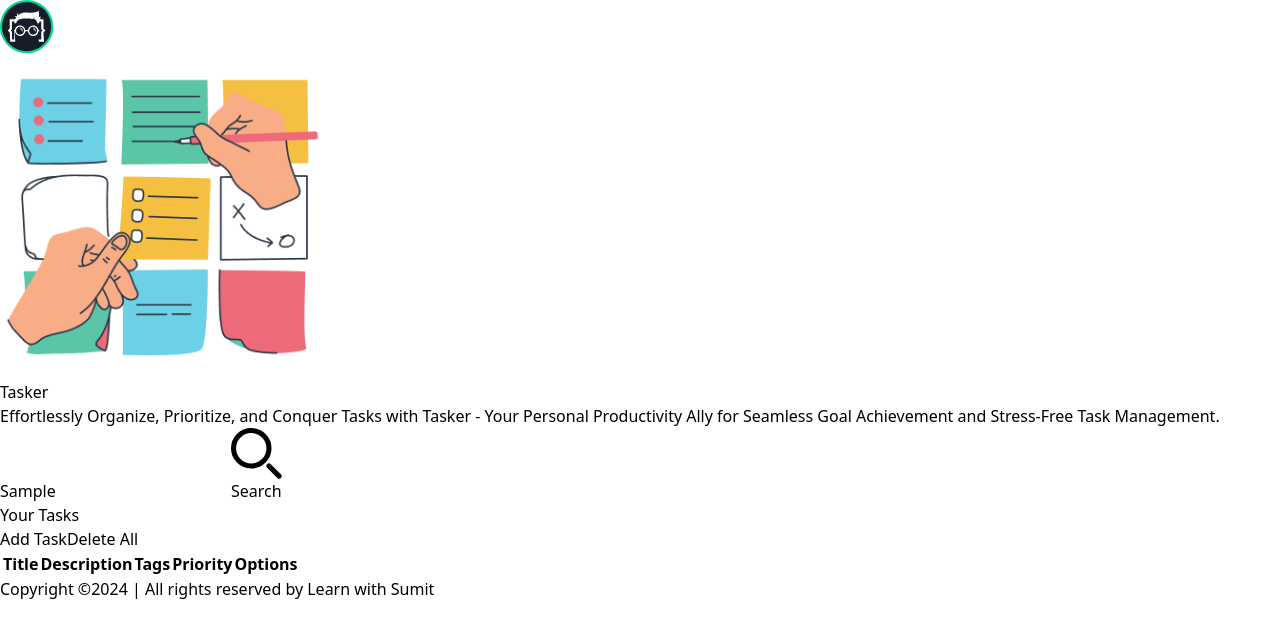
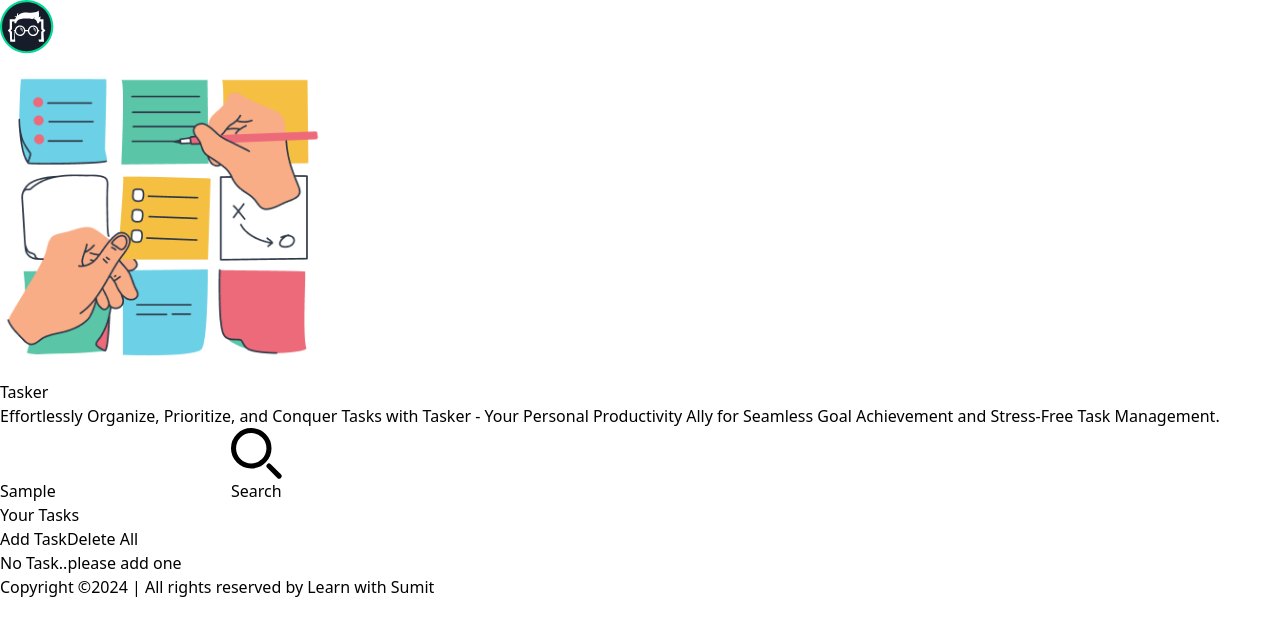
Before and after one commit to developermehedi99/module-2partise, a React (Vite) app: page / in a window 1280 px wide. Both pictures are taken after typing "Sample" into the empty fields and a click on the button "Search". Shown: the top 638 px of the page. Built offline with nearby package versions, Linux system fonts and the light colour scheme.

Commit message:
task projects all done

```diff
--- /dev/null
+++ b/src/components/task/NoTaskFound.jsx
@@ -0,0 +1,11 @@
+
+
+const NoTaskFound = () => {
+    return (
+        <div>
+            <h1 className="text-3xl text-center">No Task..please add one</h1>
+        </div>
+    );
+};
+
+export default NoTaskFound;
--- a/src/components/task/Taskboard.jsx
+++ b/src/components/task/Taskboard.jsx
@@ -3,6 +3,7 @@ import SearchTask from "./SearchTask";
 import TaskAction from "./TaskAction";
 import TaskList from "./TaskList";
 import AddTaskModal from "./AddTaskModal";
+import NoTaskFound from "./NoTaskFound";
 
 const Taskboard = () => {
     const initialValue ={
@@ -70,7 +71,15 @@ const Taskboard = () => {
 
         <div className="rounded-xl border border-[rgba(206,206,206,0.12)] bg-[#1D212B] px-6 py-8 md:px-9 md:py-16">
           <TaskAction onDeleteAll={onDeleteAll} handleTaskModal={()=> setShowModal(true)}></TaskAction>
-          <TaskList onDelete={handleDelete} onEdit={handleEditTask} tasks={tasks}></TaskList>
+          {
+            tasks.length > 0 ?
+            <TaskList
+          onDelete={handleDelete}
+          onEdit={handleEditTask}
+          tasks={tasks}>
+          </TaskList>
+          : <NoTaskFound/>
+        }
         </div>
       </div>
     </section>
```
